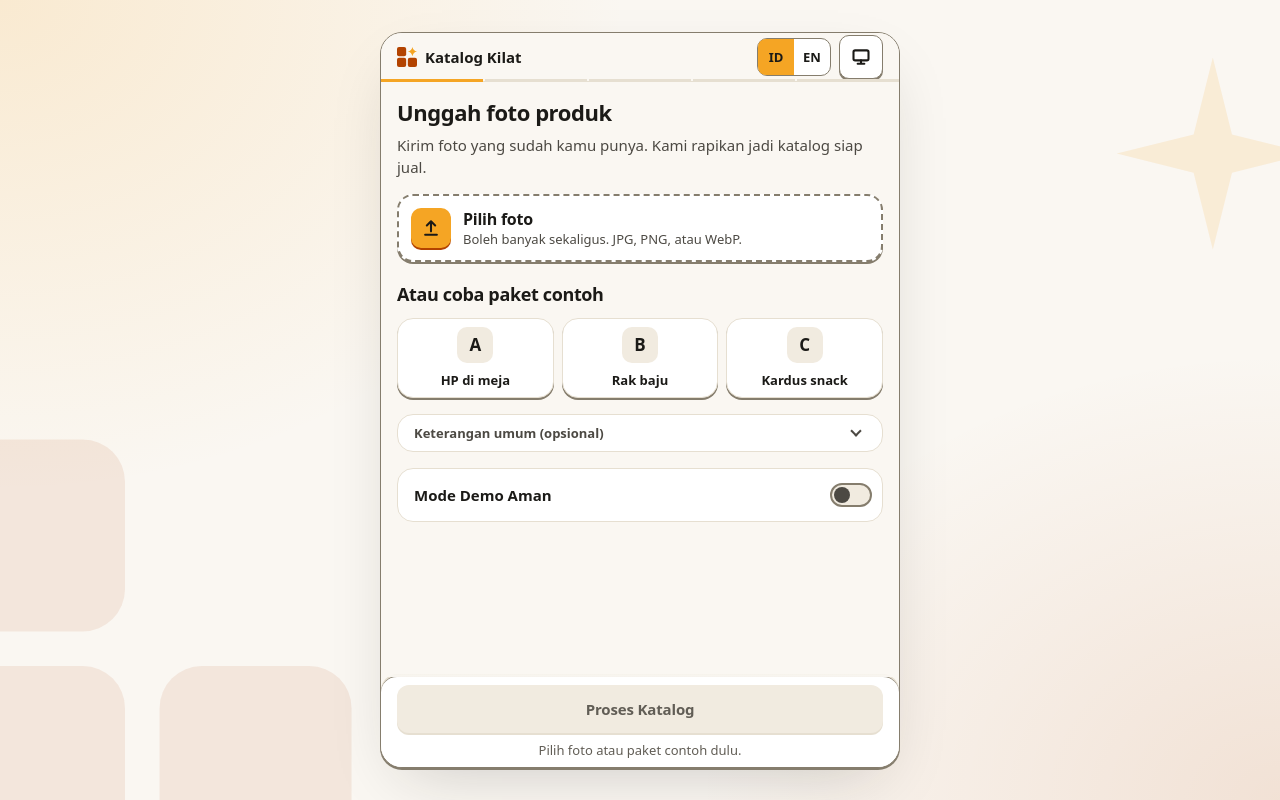
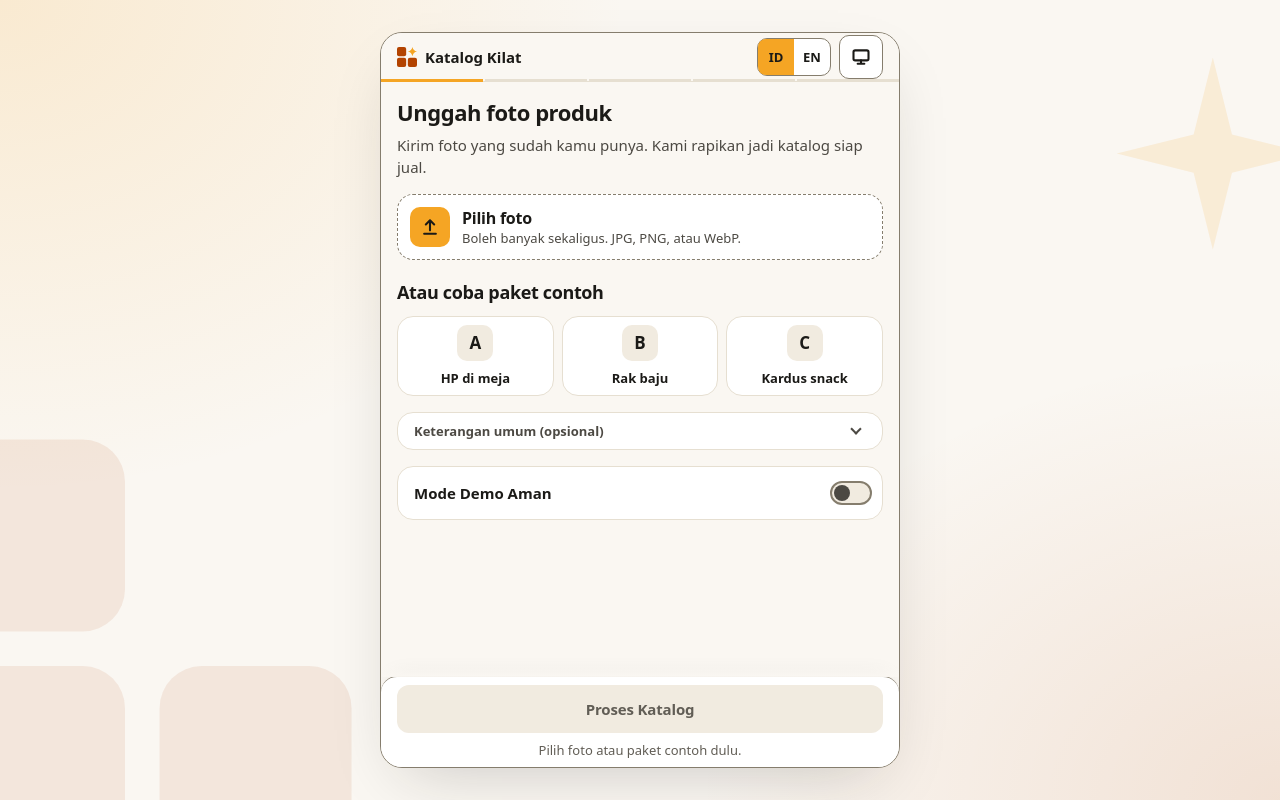
Before and after one commit to daniadasaya/metahackathon, a React (Vite) app in the folder apps/web/: page / in a window 1280 px wide. Built offline with nearby package versions, Linux system fonts and the light colour scheme.

Commit message:
style(web): switch card and button surfaces to flat border styling

```diff
--- a/apps/web/src/styles/components.css
+++ b/apps/web/src/styles/components.css
@@ -60,14 +60,13 @@
   /* ---- Card ------------------------------------------------------------ */
   .kk-card {
     background: var(--bg-surface);
-    border: 1.5px solid var(--border-subtle);
+    border: 1px solid var(--border-subtle);
     border-radius: var(--r-md);
-    box-shadow: 0 2px 0 var(--border-strong);
   }
 
   .kk-card-flat {
     background: var(--bg-surface);
-    border: 1.5px solid var(--border-subtle);
+    border: 1px solid var(--border-subtle);
     border-radius: var(--r-md);
   }
 
@@ -97,7 +96,6 @@
   }
 
   .kk-btn-primary {
-    --edge: var(--accent-secondary);
     min-height: 48px;
     padding: 0 20px;
     font-size: 15px;
@@ -113,7 +111,7 @@
     line-height: 20px;
     background: var(--bg-surface);
     color: var(--text-primary);
-    border: 1.5px solid var(--border-strong);
+    border: 1px solid var(--border-strong);
   }
 
   .kk-btn-ghost {
@@ -154,7 +152,6 @@
 
   /* Success-tinted action: a finished export. White-on-success passes 5.36 (light) / 8.77 (dark). */
   .kk-btn-success {
-    --edge: var(--border-strong);
     min-height: 44px;
     padding: 0 16px;
     font-size: 14px;
@@ -165,7 +162,6 @@
 
   .kk-btn:disabled,
   .kk-btn[aria-disabled='true'] {
-    --edge: var(--border-subtle);
     background: var(--bg-subtle);
     color: var(--text-muted);
     cursor: not-allowed;
@@ -180,7 +176,7 @@
     min-height: 32px;
     padding: 0 12px;
     border-radius: 999px;
-    border: 1.5px solid var(--border-strong);
+    border: 1px solid var(--border-strong);
     background: var(--bg-surface);
     color: var(--text-primary);
     font-family: var(--ff-body);
@@ -199,7 +195,6 @@
   }
 
   .kk-chip[aria-pressed='true'] {
-    --edge: var(--accent-secondary);
     background: var(--accent-primary);
     color: var(--accent-primary-fg);
     border-color: var(--accent-secondary);
@@ -214,7 +209,6 @@
   }
 
   .kk-chip-wide[aria-pressed='true'] {
-    --edge: var(--border-strong);
     background: var(--bg-subtle);
     color: var(--text-primary);
     border-color: var(--border-strong);
@@ -226,7 +220,7 @@
     width: 100%;
     min-height: 44px;
     padding: 8px 12px;
-    border: 2px solid var(--border-strong);
+    border: 1.5px solid var(--border-strong);
     border-radius: var(--r-sm);
     background: var(--bg-surface);
     color: var(--text-primary);
@@ -293,7 +287,7 @@
   /* ---- Segmented locale switch ---------------------------------------- */
   .kk-seg {
     display: inline-flex;
-    border: 1.5px solid var(--border-strong);
+    border: 1px solid var(--border-strong);
     border-radius: 10px;
     background: var(--bg-surface);
   }
@@ -354,7 +348,7 @@
   .kk-tile[data-state='pending'] {
     background: var(--bg-subtle);
     color: var(--text-muted);
-    border: 1.5px solid var(--border-subtle);
+    border: 1px solid var(--border-subtle);
   }
 
   .kk-tile[data-state='done'] {
@@ -373,17 +367,6 @@
     border: 2px solid var(--status-danger);
   }
 
-  /* The edge pulses via opacity on a pseudo-element: box-shadow itself is never animated. */
-  .kk-tile[data-state='active']::after {
-    content: '';
-    position: absolute;
-    inset: 0;
-    border-radius: inherit;
-    box-shadow: 0 2px 0 var(--accent-secondary);
-    pointer-events: none;
-    animation: kk-edge-pulse 1.4s ease-in-out infinite alternate;
-  }
-
   .kk-rule {
     flex: none;
     width: 6px;
@@ -400,20 +383,7 @@
     background: var(--accent-primary);
   }
 
-  @keyframes kk-edge-pulse {
-    from {
-      opacity: 1;
-    }
-    to {
-      opacity: 0.6;
-    }
-  }
-
   @media (prefers-reduced-motion: reduce) {
-    .kk-tile[data-state='active']::after {
-      animation: none;
-    }
-
     .kk-switch-knob {
       transition: none;
     }
@@ -429,7 +399,7 @@
     color: var(--text-primary);
     border: 1.5px solid var(--status-danger);
     border-radius: var(--r-md);
-    box-shadow: 0 2px 0 var(--border-strong);
+    box-shadow: 0 8px 24px -12px color-mix(in srgb, var(--text-primary) 18%, transparent);
   }
 
   /* ---- Sticky bottom bar (summary + primary action) ---------------------- */
@@ -440,10 +410,10 @@
     margin-top: auto;
     padding: 8px 16px calc(8px + env(safe-area-inset-bottom));
     background: var(--bg-surface);
-    border-top: 1.5px solid var(--border-strong);
+    border-top: 1px solid var(--border-strong);
     border-radius: var(--r-md) var(--r-md) 0 0;
-    /* Floating layer: the edge is drawn upward, the soft lift uses the strong border token. */
-    box-shadow: 0 -2px 0 var(--border-subtle);
+    /* Floating layer: a soft diffuse lift, no hard edge. */
+    box-shadow: 0 -8px 24px -12px color-mix(in srgb, var(--text-primary) 14%, transparent);
   }
 
   .kk-bar::before {
@@ -506,15 +476,14 @@
     gap: 12px;
     padding: 12px;
     text-align: left;
-    border: 2px dashed var(--border-strong);
+    border: 1px dashed var(--border-strong);
     border-radius: var(--r-md);
     background: var(--bg-surface);
-    box-shadow: 0 2px 0 var(--border-strong);
   }
 
   .kk-hero[data-filled='true'] {
     border-style: solid;
-    border-width: 1.5px;
+    border-width: 1px;
     border-color: var(--border-subtle);
   }
 
@@ -528,7 +497,6 @@
     border-radius: 10px;
     background: var(--accent-primary);
     color: var(--accent-primary-fg);
-    box-shadow: 0 2px 0 var(--accent-secondary);
   }
 
   /* ---- Sample pack tile (U2): three in a row, letter tile over a short label ---- */
@@ -568,7 +536,6 @@
   }
 
   .kk-pack[aria-pressed='true'] {
-    --edge: var(--accent-secondary);
     border-color: var(--accent-secondary);
     border-width: 2px;
     padding: 7.5px 5.5px;
@@ -735,7 +702,7 @@
     width: 100%;
     height: 44px;
     padding: 0 48px 0 14px;
-    border: 2px solid var(--border-strong);
+    border: 1.5px solid var(--border-strong);
     border-radius: var(--r-sm);
     background: var(--bg-surface);
     color: var(--text-primary);
@@ -887,9 +854,7 @@
       background: var(--bg-canvas);
       border: 1.5px solid var(--border-strong);
       border-radius: var(--r-lg);
-      box-shadow:
-        0 2px 0 var(--border-strong),
-        0 24px 64px -24px color-mix(in srgb, var(--text-primary) 22%, transparent);
+      box-shadow: 0 24px 64px -24px color-mix(in srgb, var(--text-primary) 22%, transparent);
       /* `clip`, not `hidden`: rounds the corners without becoming the scroll container, so the
          sticky header and bar keep sticking to the viewport. */
       overflow: clip;
--- a/apps/web/src/styles/tokens.css
+++ b/apps/web/src/styles/tokens.css
@@ -78,26 +78,19 @@
 }
 
 /*
- * Tactile edge recipe (brandkit §4): a 2px solid edge at rest that collapses while the
- * element is pressed. Motion is transform only, ≤160ms, removed under reduced motion.
- * `--edge` lets a component recolour the edge (primary button uses --accent-secondary).
+ * Press feedback: a native-style dim — no edge, no movement.
+ * Opacity only, ≤160ms, removed under reduced motion.
  */
 .kk-tactile {
-  box-shadow: 0 2px 0 var(--edge, var(--border-strong));
-  transition: transform 120ms ease-out;
+  transition: opacity 120ms ease-out;
 }
 
 .kk-tactile:active:not(:disabled):not([aria-disabled='true']) {
-  transform: translateY(2px);
-  box-shadow: 0 0 0 var(--edge, var(--border-strong));
+  opacity: 0.75;
 }
 
 @media (prefers-reduced-motion: reduce) {
   .kk-tactile {
     transition: none;
   }
-
-  .kk-tactile:active:not(:disabled):not([aria-disabled='true']) {
-    transform: none;
-  }
 }
```
